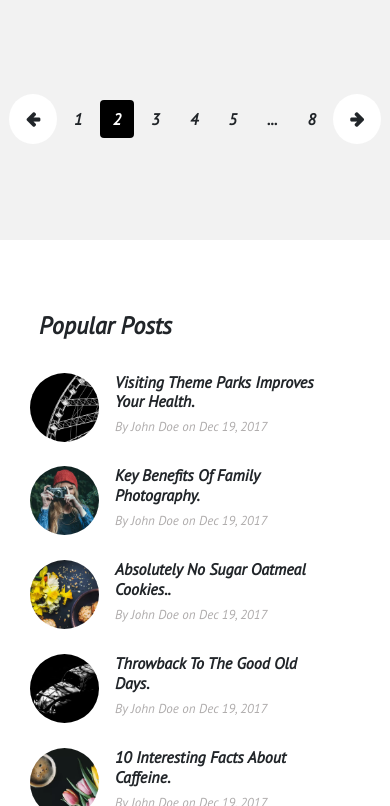
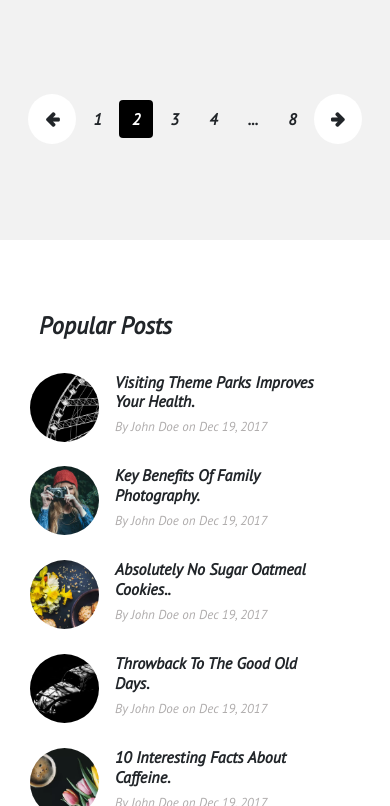
Before and after one commit to ayoubouk/blogypedia, a plain HTML site: page index.html in a window 390 px wide. Shown: the part 11194-12000 px from the top of the page. Drawn offline with nearby package versions, Linux system fonts and the light colour scheme; a web font is replaced by a local one.

Commit message:
Update index.html

```diff
--- a/index.html
+++ b/index.html
@@ -451,7 +451,7 @@
           <button class="btn bg-black text-white font-weight-bold " > 2</button>
           <button class="btn font-weight-bold btn-hover ">3</button>
           <button class="btn font-weight-bold btn-hover ">4</button>
-          <button class="btn font-weight-bold btn-hover ">5</button>
+          <button class="btn font-weight-bold btn-hover d-md-inline d-none">5</button>
           <button class="btn font-weight-bold btn-hover">...</button>
           <button class="btn font-weight-bold btn-hover ">8</button>
           <button class="btn rounded-circle p-3 " style="background-color: white;">
```
